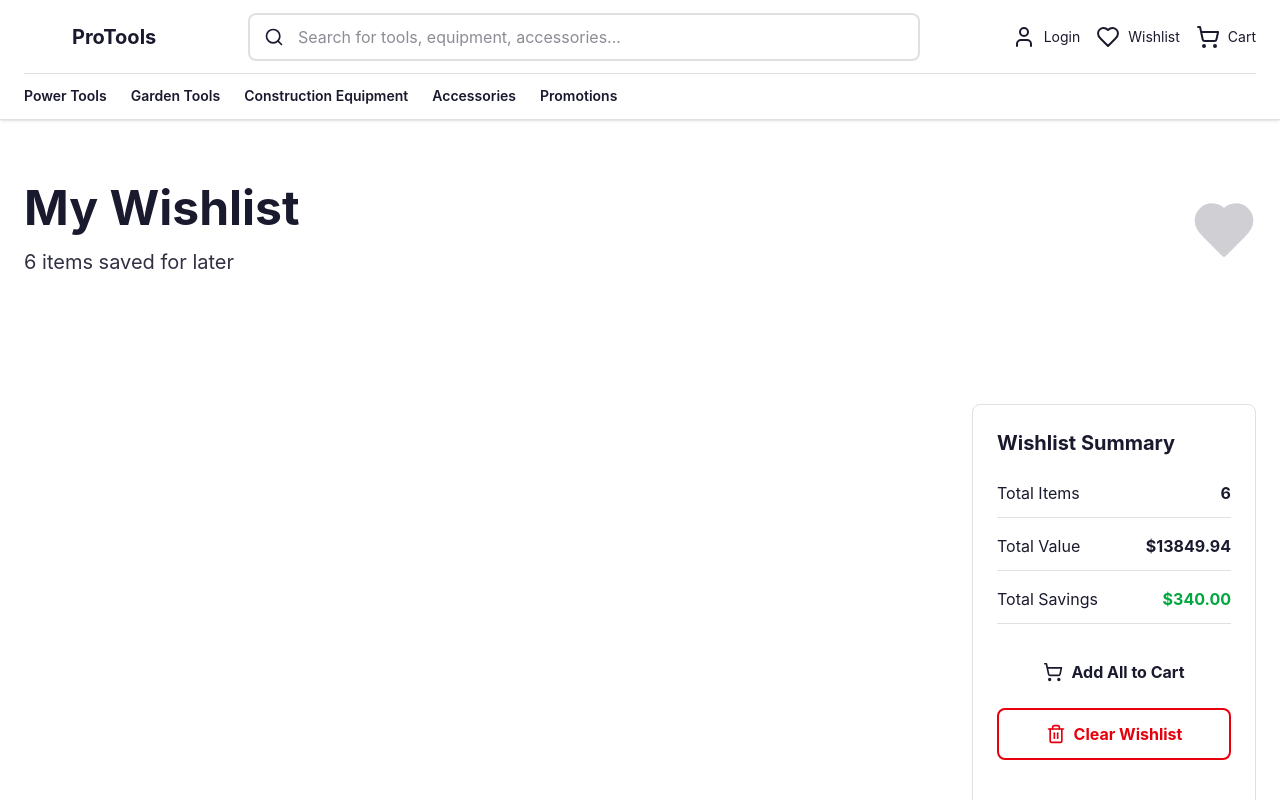
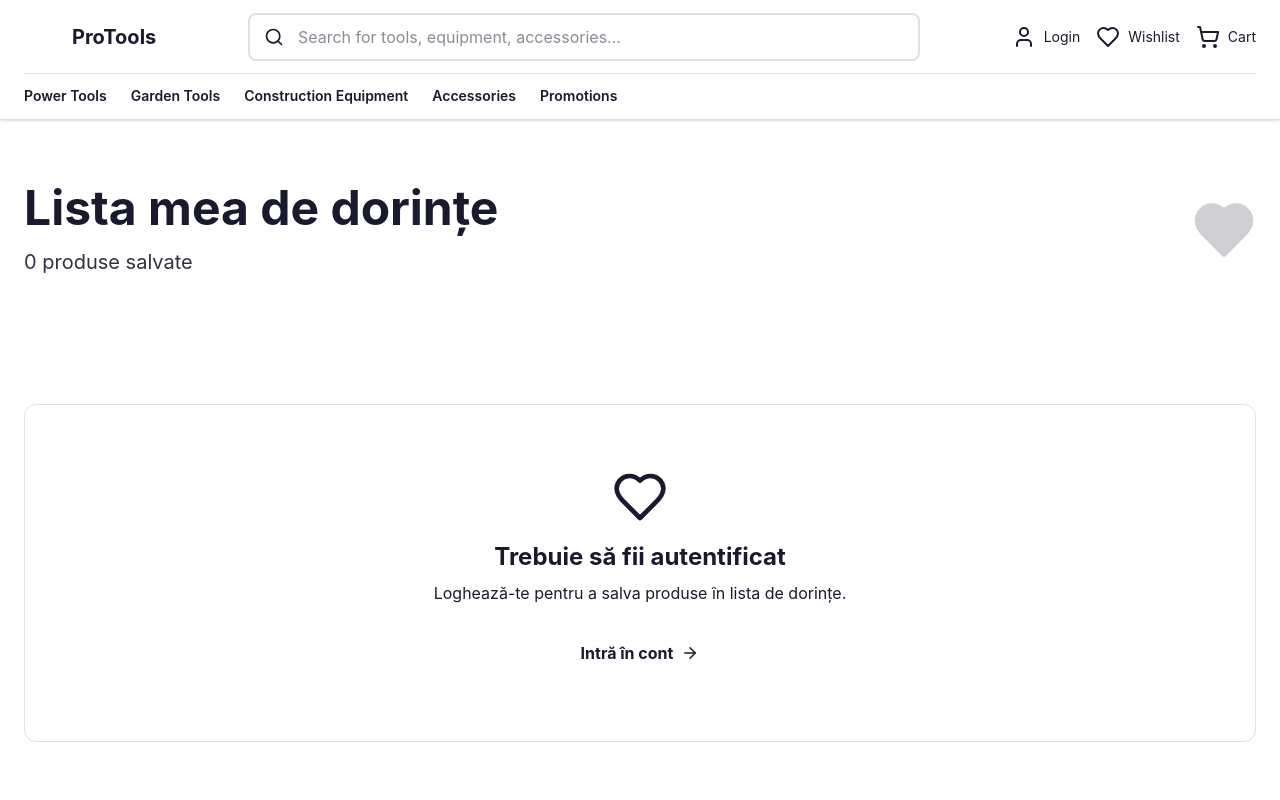
Before and after one commit to alexbrazvan/ProToolsGarden, a React (Vite) app: page /wishlist in a window 1280 px wide. Shown: the top 800 px of the page. Built offline with nearby package versions, Linux system fonts and the light colour scheme.

Commit message:
feat: wishlist, cart persistent, promotions, auth complet

```diff
--- /dev/null
+++ b/src/app/components/WishlistButton.tsx
@@ -0,0 +1,42 @@
+import { Heart } from 'lucide-react';
+import { useWishlist } from '@/app/hooks/useWishlist';
+import { useAuth } from '@/app/context/AuthContext';
+import { useNavigate } from 'react-router-dom';
+
+interface WishlistButtonProps {
+  productId: string;
+  className?: string;
+}
+
+export function WishlistButton({ productId, className = '' }: WishlistButtonProps) {
+  const { isAuthenticated } = useAuth();
+  const { isInWishlist, toggleWishlist } = useWishlist();
+  const navigate = useNavigate();
+
+  const inWishlist = isInWishlist(productId);
+
+  const handleClick = async (e: React.MouseEvent) => {
+    e.preventDefault();
+    e.stopPropagation();
+
+    if (!isAuthenticated) {
+      navigate('/login');
+      return;
+    }
+
+    await toggleWishlist(productId);
+  };
+
+  return (
+    <button
+      onClick={handleClick}
+      title={inWishlist ? 'Șterge din wishlist' : 'Adaugă la wishlist'}
+      className={`w-9 h-9 rounded-full bg-white shadow-md flex items-center justify-center transition-all hover:scale-110 ${className}`}
+    >
+      <Heart
+        size={18}
+        className={inWishlist ? 'fill-red-500 text-red-500' : 'text-muted-foreground hover:text-red-400'}
+      />
+    </button>
+  );
+}
--- /dev/null
+++ b/src/app/hooks/useWishlist.ts
@@ -0,0 +1,132 @@
+import { useState, useEffect, useCallback } from 'react';
+import { supabase } from '@/app/lib/supabase';
+import { useAuth } from '@/app/context/AuthContext';
+import type { Product } from '@/app/services/products';
+
+export function useWishlist() {
+  const { profile, isAuthenticated } = useAuth();
+  const [wishlistProducts, setWishlistProducts] = useState<Product[]>([]);
+  const [wishlistIds, setWishlistIds] = useState<Set<string>>(new Set());
+  const [isLoading, setIsLoading] = useState(true);
+
+  // ── Încarcă wishlist-ul ───────────────────────────────────────────────────
+  const loadWishlist = useCallback(async () => {
+    if (!isAuthenticated || !profile?.id) {
+      setWishlistProducts([]);
+      setWishlistIds(new Set());
+      setIsLoading(false);
+      return;
+    }
+
+    setIsLoading(true);
+    try {
+      const { data, error } = await supabase
+        .from('wishlist_items')
+        .select(`
+          product_id,
+          products (
+            *,
+            product_images (id, image_url, alt_text, sort_order),
+            categories (id, name, slug)
+          )
+        `)
+        .eq('user_id', profile.id);
+
+      if (error) throw error;
+
+      const products = (data || [])
+        .map((row: any) => row.products)
+        .filter(Boolean)
+        .map((p: any) => ({
+          ...p,
+          product_images: (p.product_images || []).sort((a: any, b: any) => a.sort_order - b.sort_order),
+        }));
+
+      setWishlistProducts(products);
+      setWishlistIds(new Set(products.map((p: Product) => p.id)));
+    } catch (err) {
+      console.error('[useWishlist] loadWishlist error:', err);
+    } finally {
+      setIsLoading(false);
+    }
+  }, [isAuthenticated, profile?.id]);
+
+  useEffect(() => {
+    loadWishlist();
+  }, [loadWishlist]);
+
+  // ── Adaugă la wishlist ────────────────────────────────────────────────────
+  const addToWishlist = useCallback(async (productId: string) => {
+    if (!isAuthenticated || !profile?.id) return;
+
+    try {
+      await supabase
+        .from('wishlist_items')
+        .insert({ user_id: profile.id, product_id: productId });
+
+      setWishlistIds((prev) => new Set([...prev, productId]));
+      await loadWishlist();
+    } catch (err) {
+      console.error('[useWishlist] addToWishlist error:', err);
+    }
+  }, [isAuthenticated, profile?.id, loadWishlist]);
+
+  // ── Șterge din wishlist ───────────────────────────────────────────────────
+  const removeFromWishlist = useCallback(async (productId: string) => {
+    if (!isAuthenticated || !profile?.id) return;
+
+    try {
+      await supabase
+        .from('wishlist_items')
+        .delete()
+        .eq('user_id', profile.id)
+        .eq('product_id', productId);
+
+      setWishlistIds((prev) => {
+        const next = new Set(prev);
+        next.delete(productId);
+        return next;
+      });
+      setWishlistProducts((prev) => prev.filter((p) => p.id !== productId));
+    } catch (err) {
+      console.error('[useWishlist] removeFromWishlist error:', err);
+    }
+  }, [isAuthenticated, profile?.id]);
+
+  // ── Toggle ────────────────────────────────────────────────────────────────
+  const toggleWishlist = useCallback(async (productId: string) => {
+    if (wishlistIds.has(productId)) {
+      await removeFromWishlist(productId);
+    } else {
+      await addToWishlist(productId);
+    }
+  }, [wishlistIds, addToWishlist, removeFromWishlist]);
+
+  // ── Clear all ─────────────────────────────────────────────────────────────
+  const clearWishlist = useCallback(async () => {
+    if (!isAuthenticated || !profile?.id) return;
+
+    try {
+      await supabase
+        .from('wishlist_items')
+        .delete()
+        .eq('user_id', profile.id);
+
+      setWishlistProducts([]);
+      setWishlistIds(new Set());
+    } catch (err) {
+      console.error('[useWishlist] clearWishlist error:', err);
+    }
+  }, [isAuthenticated, profile?.id]);
+
+  return {
+    wishlistProducts,
+    wishlistIds,
+    isLoading,
+    isInWishlist: (productId: string) => wishlistIds.has(productId),
+    addToWishlist,
+    removeFromWishlist,
+    toggleWishlist,
+    clearWishlist,
+  };
+}
--- a/src/app/pages/Wishlist.tsx
+++ b/src/app/pages/Wishlist.tsx
@@ -1,85 +1,40 @@
-import { motion } from 'motion/react';
-import { Heart, Trash2, ShoppingCart } from 'lucide-react';
-import { ProductCard } from '../components/ProductCard';
-
-const wishlistItems = [
-  {
-    id: "1",
-    name: 'Professional Cordless Drill 20V Max',
-    price: 129.99,
-    originalPrice: 179.99,
-    image: 'https://images.unsplash.com/photo-1770763233593-74dfd0da7bf0?crop=entropy&cs=tinysrgb&fit=max&fm=jpg&q=80&w=800',
-    rating: 4.8,
-    reviews: 324,
-    discount: 28,
-    inStock: true
-  },
-  {
-    id: "6",
-    name: 'Rotary Hammer Drill SDS-Plus',
-    price: 279.99,
-    originalPrice: 349.99,
-    image: 'https://images.unsplash.com/photo-1689935421853-cb23a0bc92e4?crop=entropy&cs=tinysrgb&fit=max&fm=jpg&q=80&w=800',
-    rating: 4.9,
-    reviews: 289,
-    discount: 20,
-    inStock: true
-  },
-  {
-    id: "8",
-    name: 'Excavator Mini Compact',
-    price: 12499.99,
-    image: 'https://images.unsplash.com/photo-1772430364048-87343eea8fae?crop=entropy&cs=tinysrgb&fit=max&fm=jpg&q=80&w=800',
-    rating: 4.8,
-    reviews: 45,
-    inStock: false
-  },
-  {
-    id: "20",
-    name: 'Lawn Mower Self-Propelled 21"',
-    price: 449.99,
-    originalPrice: 549.99,
-    image: 'https://images.unsplash.com/photo-1763844597656-eddb0836065f?crop=entropy&cs=tinysrgb&fit=max&fm=jpg&q=80&w=800',
-    rating: 4.8,
-    reviews: 287,
-    discount: 18,
-    inStock: true
-  },
-  {
-    id: "34",
-    name: 'Tile Saw 10" Professional',
-    price: 429.99,
-    originalPrice: 529.99,
-    image: 'https://images.unsplash.com/photo-1772430364048-87343eea8fae?crop=entropy&cs=tinysrgb&fit=max&fm=jpg&q=80&w=800',
-    rating: 4.9,
-    reviews: 134,
-    discount: 19,
-    inStock: true
-  },
-  {
-    id: "40",
-    name: 'Drill Bit Set Titanium 100-Piece',
-    price: 59.99,
-    originalPrice: 79.99,
-    image: 'https://images.unsplash.com/photo-1774963711952-713bb7a52c4e?crop=entropy&cs=tinysrgb&fit=max&fm=jpg&q=80&w=800',
-    rating: 4.8,
-    reviews: 345,
-    discount: 25,
-    inStock: true
-  }
-];
+import { motion, AnimatePresence } from 'motion/react';
+import { Heart, Trash2, ShoppingCart, ArrowRight } from 'lucide-react';
+import { Link } from 'react-router-dom';
+import { useWishlist } from '@/app/hooks/useWishlist';
+import { useAuth } from '@/app/context/AuthContext';
+import { useCart } from '@/app/context/CartContext';
+import { ProductCard, ProductCardSkeleton } from '@/app/components/ProductCard';
+import { formatPrice, getFirstImage } from '@/app/services/products';
 
 export function Wishlist() {
-  const totalValue = wishlistItems.reduce((sum, item) => sum + item.price, 0);
-  const totalSavings = wishlistItems.reduce((sum, item) => {
-    if (item.originalPrice) {
-      return sum + (item.originalPrice - item.price);
+  const { isAuthenticated } = useAuth();
+  const { wishlistProducts, isLoading, clearWishlist, removeFromWishlist } = useWishlist();
+  const { addItem } = useCart() as any;
+
+  const totalValue = wishlistProducts.reduce((sum, p) => sum + p.price_cents / 100, 0);
+  const totalSavings = wishlistProducts.reduce((sum, p) => {
+    if (p.compare_at_price_cents && p.compare_at_price_cents > p.price_cents) {
+      return sum + (p.compare_at_price_cents - p.price_cents) / 100;
     }
     return sum;
   }, 0);
 
+  const handleAddAllToCart = async () => {
+    for (const product of wishlistProducts) {
+      await addItem({
+        id: product.id,
+        name: product.name,
+        price: product.price_cents / 100,
+        image: getFirstImage(product),
+      });
+    }
+  };
+
   return (
     <div className="min-h-screen bg-secondary/20">
+
+      {/* Header */}
       <section className="bg-primary text-primary-foreground py-16">
         <div className="max-w-[1400px] mx-auto px-4 sm:px-6">
           <motion.div
@@ -89,8 +44,10 @@ export function Wishlist() {
             className="flex items-center justify-between"
           >
             <div>
-              <h1 className="text-4xl md:text-5xl font-bold mb-4">My Wishlist</h1>
-              <p className="text-xl opacity-90">{wishlistItems.length} items saved for later</p>
+              <h1 className="text-4xl md:text-5xl font-bold mb-4">Lista mea de dorințe</h1>
+              <p className="text-xl opacity-90">
+                {isLoading ? '...' : `${wishlistProducts.length} ${wishlistProducts.length === 1 ? 'produs salvat' : 'produse salvate'}`}
+              </p>
             </div>
             <Heart size={64} className="hidden md:block opacity-20" fill="currentColor" />
           </motion.div>
@@ -98,82 +55,135 @@ export function Wishlist() {
       </section>
 
       <div className="max-w-[1400px] mx-auto px-4 sm:px-6 py-16">
+
+        {/* Neautentificat */}
+        {!isAuthenticated && (
+          <div className="bg-white rounded-xl border border-border p-16 text-center">
+            <Heart size={56} className="mx-auto mb-4 text-muted-foreground" />
+            <h2 className="text-2xl font-bold mb-2">Trebuie să fii autentificat</h2>
+            <p className="text-muted-foreground mb-6">Loghează-te pentru a salva produse în lista de dorințe.</p>
+            <Link
+              to="/login"
+              className="inline-flex items-center gap-2 px-8 py-3 bg-primary text-primary-foreground rounded-lg font-bold hover:bg-primary/90 transition-colors"
+            >
+              Intră în cont <ArrowRight size={18} />
+            </Link>
+          </div>
+        )}
+
+        {/* Autentificat */}
+        {isAuthenticated && (
           <div className="grid lg:grid-cols-4 gap-8">
+
+            {/* Produse */}
             <div className="lg:col-span-3">
-            {wishlistItems.length === 0 ? (
+              {isLoading && (
+                <div className="grid grid-cols-1 sm:grid-cols-2 lg:grid-cols-3 gap-6">
+                  {Array.from({ length: 6 }).map((_, i) => <ProductCardSkeleton key={i} />)}
+                </div>
+              )}
+
+              {!isLoading && wishlistProducts.length === 0 && (
                 <motion.div
                   initial={{ opacity: 0, y: 20 }}
                   animate={{ opacity: 1, y: 0 }}
-                className="bg-white rounded-lg p-16 text-center border border-border"
+                  className="bg-white rounded-xl border border-border p-16 text-center"
                 >
                   <Heart size={64} className="mx-auto mb-4 text-muted-foreground" />
-                <h2 className="text-2xl font-bold mb-2">Your wishlist is empty</h2>
-                <p className="text-muted-foreground mb-6">Save items you love for later</p>
-                <a
-                  href="/"
-                  className="inline-block px-8 py-3 bg-accent text-accent-foreground rounded-lg font-bold hover:bg-accent/90 transition-colors"
+                  <h2 className="text-2xl font-bold mb-2">Lista ta de dorințe e goală</h2>
+                  <p className="text-muted-foreground mb-6">Salvează produse pe care vrei să le cumperi mai târziu.</p>
+                  <Link
+                    to="/"
+                    className="inline-flex items-center gap-2 px-8 py-3 bg-accent text-accent-foreground rounded-lg font-bold hover:bg-accent/90 transition-colors"
                   >
-                  Start Shopping
-                </a>
+                    Explorează produse <ArrowRight size={18} />
+                  </Link>
                 </motion.div>
-            ) : (
+              )}
+
+              {!isLoading && wishlistProducts.length > 0 && (
+                <AnimatePresence mode="popLayout">
                   <div className="grid grid-cols-1 sm:grid-cols-2 lg:grid-cols-3 gap-6">
-                {wishlistItems.map((item, index) => (
+                    {wishlistProducts.map((product, i) => (
                       <motion.div
-                    key={item.id}
-                    initial={{ opacity: 0, scale: 0.9 }}
+                        key={product.id}
+                        initial={{ opacity: 0, scale: 0.95 }}
                         animate={{ opacity: 1, scale: 1 }}
-                    transition={{ duration: 0.3, delay: index * 0.05 }}
+                        exit={{ opacity: 0, scale: 0.95 }}
+                        transition={{ duration: 0.2, delay: i * 0.05 }}
+                        className="relative"
                       >
-                    <ProductCard {...item} delay={0} />
+                        <ProductCard product={product} index={i} />
+                        {/* Buton remove */}
+                        <button
+                          onClick={() => removeFromWishlist(product.id)}
+                          className="absolute top-3 right-3 z-10 w-8 h-8 bg-white rounded-full shadow-md flex items-center justify-center hover:bg-red-50 transition-colors group"
+                          title="Șterge din wishlist"
+                        >
+                          <Heart size={16} className="fill-red-500 text-red-500 group-hover:fill-red-600" />
+                        </button>
                       </motion.div>
                     ))}
                   </div>
+                </AnimatePresence>
               )}
             </div>
 
+            {/* Sidebar summary */}
             <div className="lg:col-span-1">
               <motion.div
                 initial={{ opacity: 0, x: 20 }}
                 animate={{ opacity: 1, x: 0 }}
                 transition={{ duration: 0.5 }}
-              className="bg-white rounded-lg p-6 border border-border sticky top-24"
+                className="bg-white rounded-xl border border-border p-6 sticky top-24"
               >
-              <h3 className="text-xl font-bold mb-6">Wishlist Summary</h3>
+                <h3 className="text-xl font-bold mb-6">Sumar</h3>
 
                 <div className="space-y-4 mb-6">
                   <div className="flex justify-between items-center pb-3 border-b border-border">
-                  <span className="text-muted-foreground">Total Items</span>
-                  <span className="font-bold">{wishlistItems.length}</span>
+                    <span className="text-muted-foreground">Total produse</span>
+                    <span className="font-bold">{wishlistProducts.length}</span>
                   </div>
                   <div className="flex justify-between items-center pb-3 border-b border-border">
-                  <span className="text-muted-foreground">Total Value</span>
-                  <span className="font-bold">${totalValue.toFixed(2)}</span>
+                    <span className="text-muted-foreground">Valoare totală</span>
+                    <span className="font-bold">{totalValue.toFixed(2)} EUR</span>
                   </div>
+                  {totalSavings > 0 && (
                     <div className="flex justify-between items-center pb-3 border-b border-border">
-                  <span className="text-muted-foreground">Total Savings</span>
-                  <span className="font-bold text-green-600">${totalSavings.toFixed(2)}</span>
+                      <span className="text-muted-foreground">Economii totale</span>
+                      <span className="font-bold text-green-600">-{totalSavings.toFixed(2)} EUR</span>
                     </div>
+                  )}
                 </div>
 
-              <button className="w-full px-4 py-3 bg-accent text-accent-foreground rounded-lg font-bold hover:bg-accent/90 transition-colors flex items-center justify-center gap-2 mb-3">
+                <button
+                  onClick={handleAddAllToCart}
+                  disabled={wishlistProducts.length === 0}
+                  className="w-full px-4 py-3 bg-accent text-accent-foreground rounded-lg font-bold hover:bg-accent/90 transition-colors flex items-center justify-center gap-2 mb-3 disabled:opacity-50"
+                >
                   <ShoppingCart size={20} />
-                Add All to Cart
+                  Adaugă tot în coș
                 </button>
 
-              <button className="w-full px-4 py-3 bg-white text-red-600 border-2 border-red-600 rounded-lg font-bold hover:bg-red-50 transition-colors flex items-center justify-center gap-2">
+                <button
+                  onClick={clearWishlist}
+                  disabled={wishlistProducts.length === 0}
+                  className="w-full px-4 py-3 bg-white text-red-600 border-2 border-red-200 rounded-lg font-bold hover:bg-red-50 transition-colors flex items-center justify-center gap-2 disabled:opacity-50"
+                >
                   <Trash2 size={20} />
-                Clear Wishlist
+                  Golește lista
                 </button>
 
                 <div className="mt-6 p-4 bg-accent/10 rounded-lg">
                   <p className="text-sm text-center">
-                  <span className="font-bold text-accent">Pro Tip:</span> Items in your wishlist may change price. Buy soon to lock in savings!
+                    <span className="font-bold text-accent">Sfat:</span> Prețurile se pot modifica. Cumpără acum pentru a beneficia de reduceri!
                   </p>
                 </div>
               </motion.div>
             </div>
+
           </div>
+        )}
       </div>
     </div>
   );
```
Lines whose indentation alone changed are shown as unchanged.
